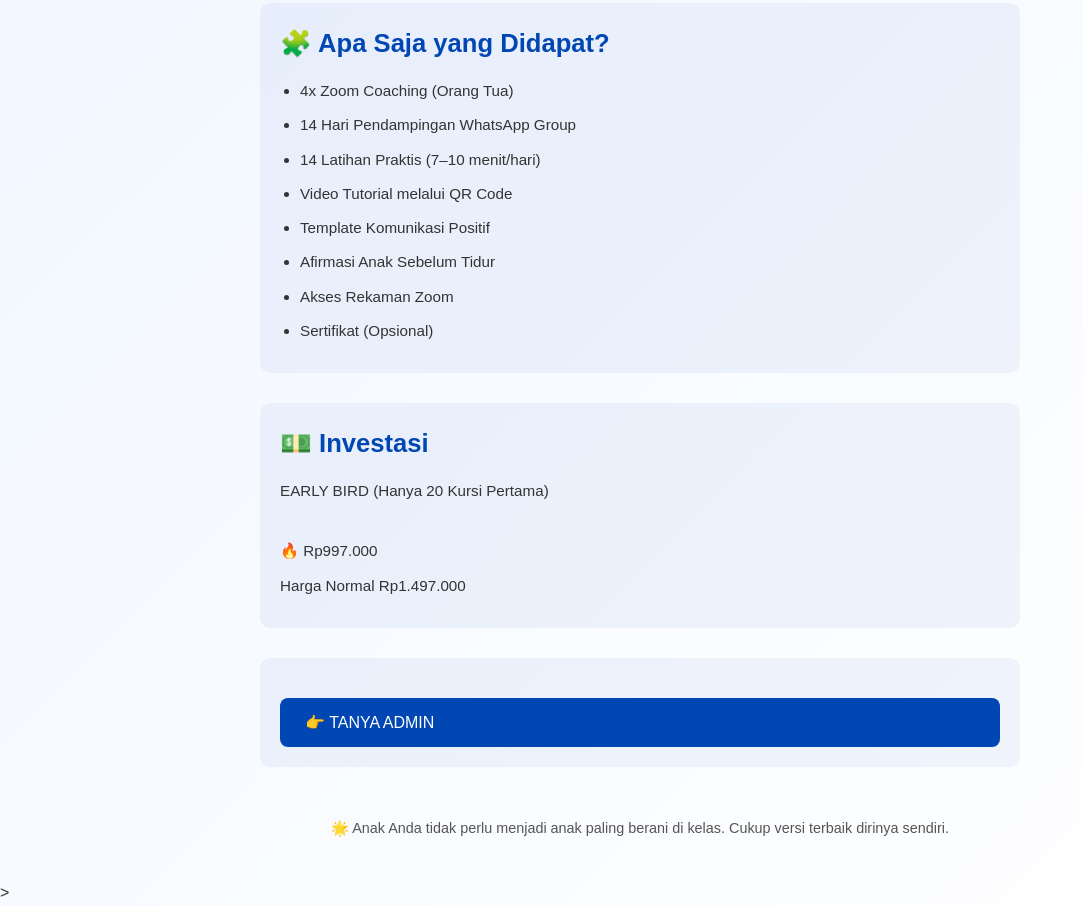
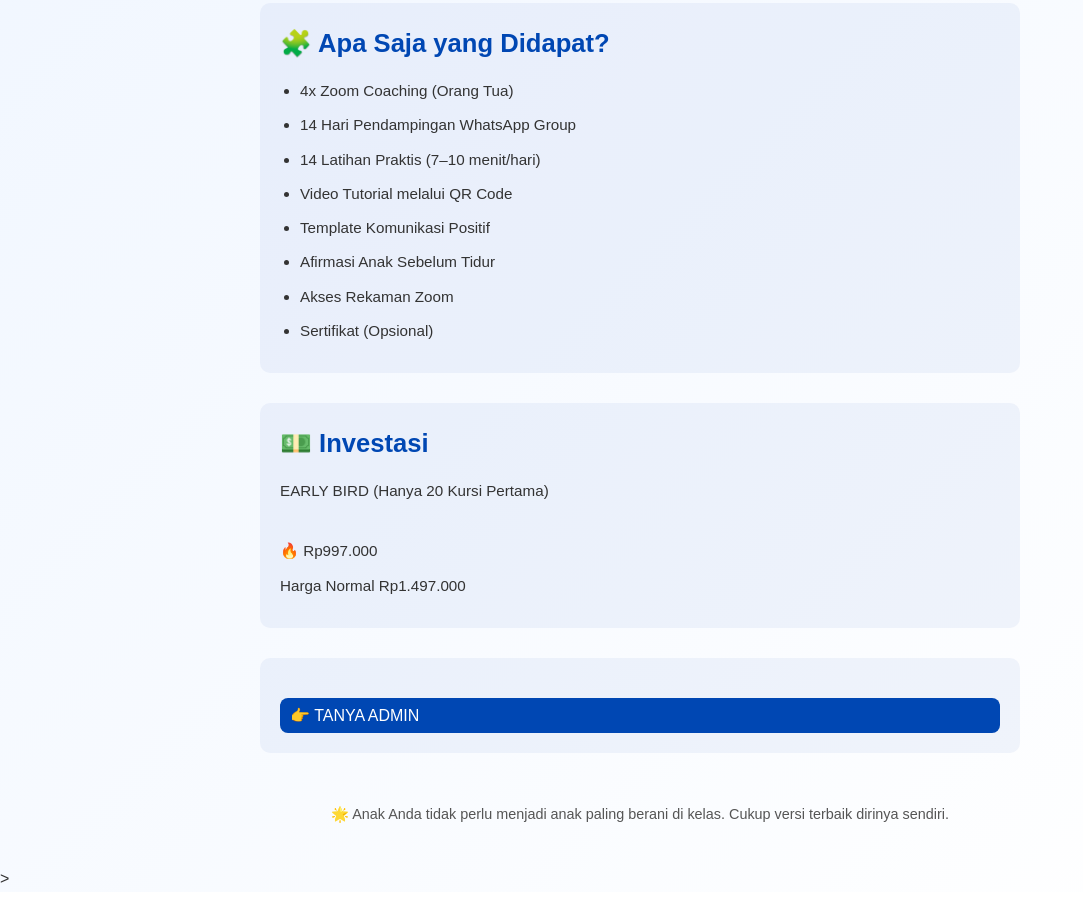
Before and after one commit to ilhamdgtal-debug/program-14-hari., a plain HTML site: page index.html in a window 1280 px wide. Shown: the part 1837-2743 px from the top of the page, without its empty margins (0-1083 px from the left). Drawn offline with Linux system fonts and the light colour scheme.

Commit message:
card.css

```diff
--- a/card.css
+++ b/card.css
@@ -69,7 +69,7 @@ li {
 
     background-color: #0047b3;
     color: #fff;
-    padding: 12px 25px;
+    padding: 5px 10px;
     border-radius: 8px;
     margin-top: 20px;
     transition: 0.3s;
```
